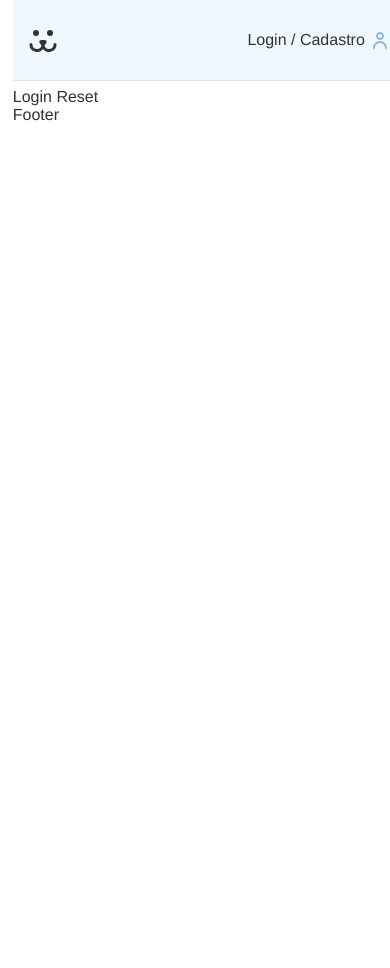
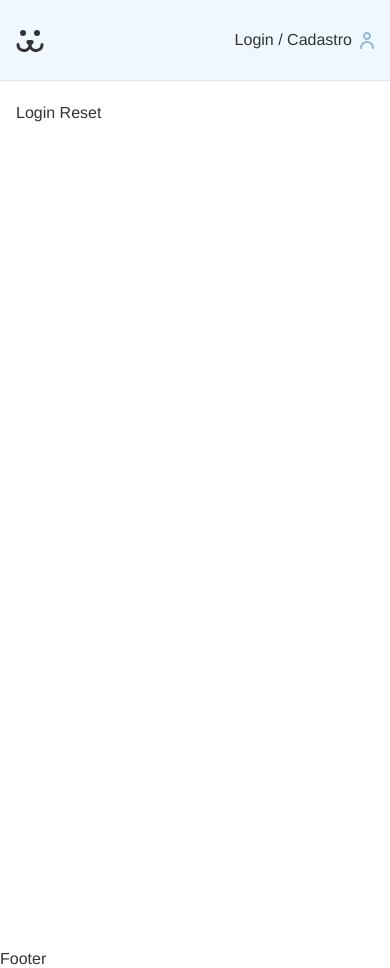
Before and after one commit to lilicesm/react_origamid, a React (Vite) app in the folder projeto_final/: page /login/reset in a window 390 px wide. Before the commit the page ends 844 px from the top, so only its background shows below. Built offline with nearby package versions, Linux system fonts and the light colour scheme.

Commit message:
login background foto

```diff
--- a/projeto_final/src/App.css
+++ b/projeto_final/src/App.css
@@ -5,8 +5,8 @@
 body {
   margin: 0;
   padding-top: 5.5rem;
-  padding-left: .8rem;
-  padding-right: .8rem;
+  /* padding-left: .8rem;
+  padding-right: .8rem; */
   color: #333;
   --type-first: Helvetica, Arial, sans-serif;
   --type-second: Cambria, Georgia, serif;
--- a/projeto_final/src/App.jsx
+++ b/projeto_final/src/App.jsx
@@ -17,6 +17,7 @@ function App() {
             <Route path="/" element={<Home />} />
             <Route path="/login/*" element={<Login />} />
           </Routes>
+          <br />
           <Footer />
         </UserStorage>
       </BrowserRouter>
--- a/projeto_final/src/Components/Login/Login.jsx
+++ b/projeto_final/src/Components/Login/Login.jsx
@@ -5,19 +5,22 @@ import LoginCreate from './LoginCreate';
 import LoginForgot from './LoginForgot';
 import LoginReset from './LoginReset';
 import { UserContext } from '../../UserContext';
+import style from './Login.module.css';
 
 const Login = () => {
   const {login} = React.useContext(UserContext);
 
   if(login === true) return <Navigate to="/conta" />;
-  return <div>
+  return <section className={style.login}>
+    <div className={style.forms}>
       <Routes>
         <Route path="/" element={<LoginForm />} />
         <Route path="create" element={<LoginCreate />} />
         <Route path="forgot" element={<LoginForgot />} />
         <Route path="reset" element={<LoginReset />} />
       </Routes>
-  </div>;
+    </div>
+  </section>;
 };
 
 export default Login;
--- /dev/null
+++ b/projeto_final/src/Components/Login/Login.module.css
@@ -0,0 +1,29 @@
+.login {
+  display: grid;
+  grid-template-columns: 1fr 1fr;
+  min-height: 100vh;
+  gap: 2rem;
+}
+.login::before {
+  display: block;
+  content: '';
+  background: url('../../Assets/login.jpg') no-repeat center;
+  background-size: cover;
+}
+
+.forms {
+  max-width: 45rem;
+  padding: 1rem;
+}
+
+@media (max-width: 40rem) {
+  .login {
+    grid-template-columns: 1fr;
+  }
+  .login::before {
+    display: none;
+  }
+  .forms {
+    max-width: 100%;
+  }
+}
--- a/projeto_final/src/Components/Login/LoginForm.module.css
+++ b/projeto_final/src/Components/Login/LoginForm.module.css
@@ -22,6 +22,7 @@
 .cadastro p {
   margin-top: 0.6rem;
   margin-bottom: 1.6rem;
+  margin-left: 1px;
 }
 
 .subtitle {
```
Lines whose indentation alone changed are shown as unchanged.
